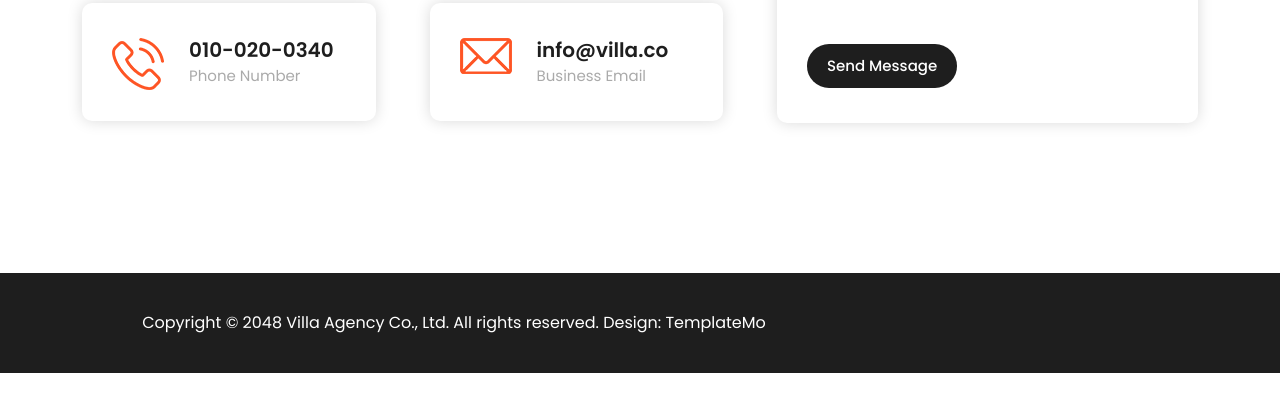
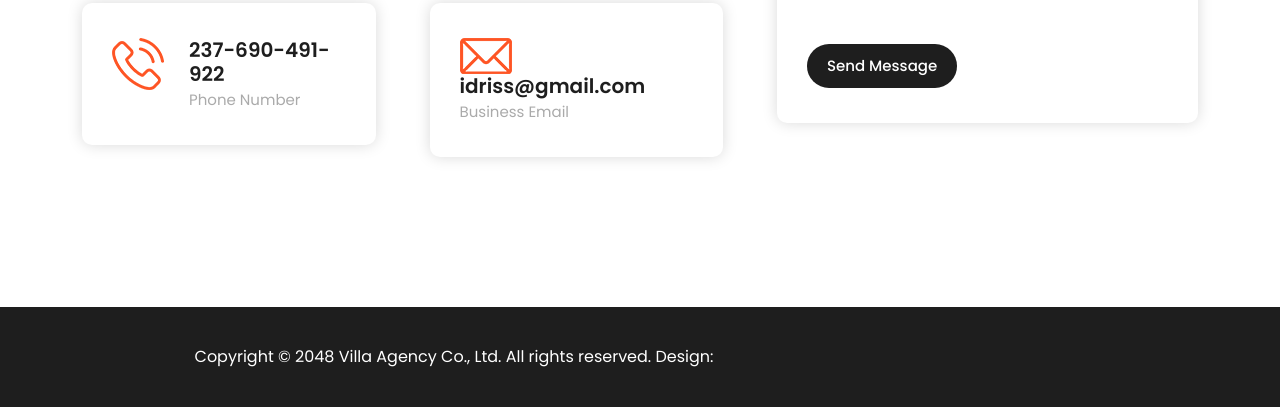
Before and after one commit to saidhe/templatemo_591_villa_agency, a plain HTML site: page index.html in a window 1280 px wide. Shown: the part 6787-7194 px from the top of the page. Before the commit the page ends 7160 px from the top, so only its background shows below. Drawn offline with nearby package versions, Linux system fonts and the light colour scheme.

Commit message:
Please enter the commit message for your changes. Lines starting  with '' will be ignored, and an empty message aborts the commit.
 On branch main
 Your branch is up to date with 'origin/main'.

 Changes to be committed:
	modified:   index.html

```diff
--- a/index.html
+++ b/index.html
@@ -509,13 +509,13 @@ https://templatemo.com/tm-591-villa-agency
             <div class="col-lg-6">
               <div class="item phone">
                 <img src="assets/images/phone-icon.png" alt="" style="max-width: 52px;">
-                <h6>010-020-0340<br><span>Phone Number</span></h6>
+                <h6>237-690-491-922<br><span>Phone Number</span></h6>
               </div>
             </div>
             <div class="col-lg-6">
               <div class="item email">
                 <img src="assets/images/email-icon.png" alt="" style="max-width: 52px;">
-                <h6>info@villa.co<br><span>Business Email</span></h6>
+                <h6>idriss@gmail.com<br><span>Business Email</span></h6>
               </div>
             </div>
           </div>
@@ -564,7 +564,7 @@ https://templatemo.com/tm-591-villa-agency
       <div class="col-lg-8">
         <p>Copyright © 2048 Villa Agency Co., Ltd. All rights reserved.
 
-        Design: <a rel="nofollow" href="https://templatemo.com" target="_blank">TemplateMo</a></p>
+        Design: <a rel="nofollow" href="https://templatemo.com" target="_blank"></a></p>
       </div>
     </div>
   </footer>
```
